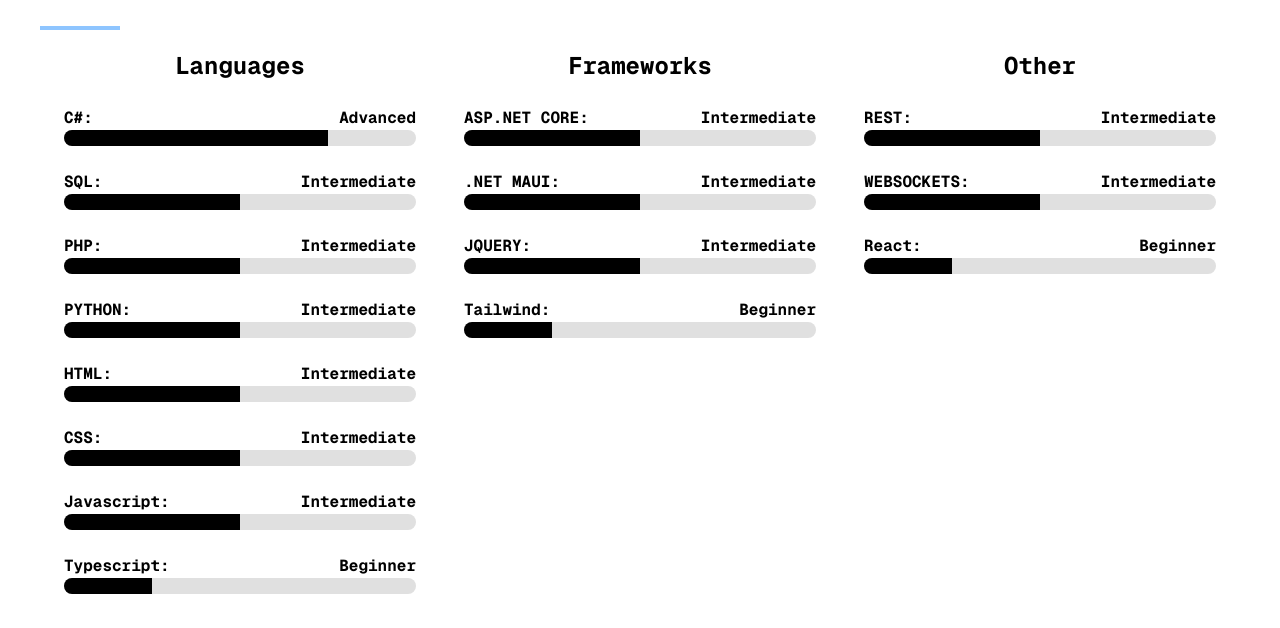
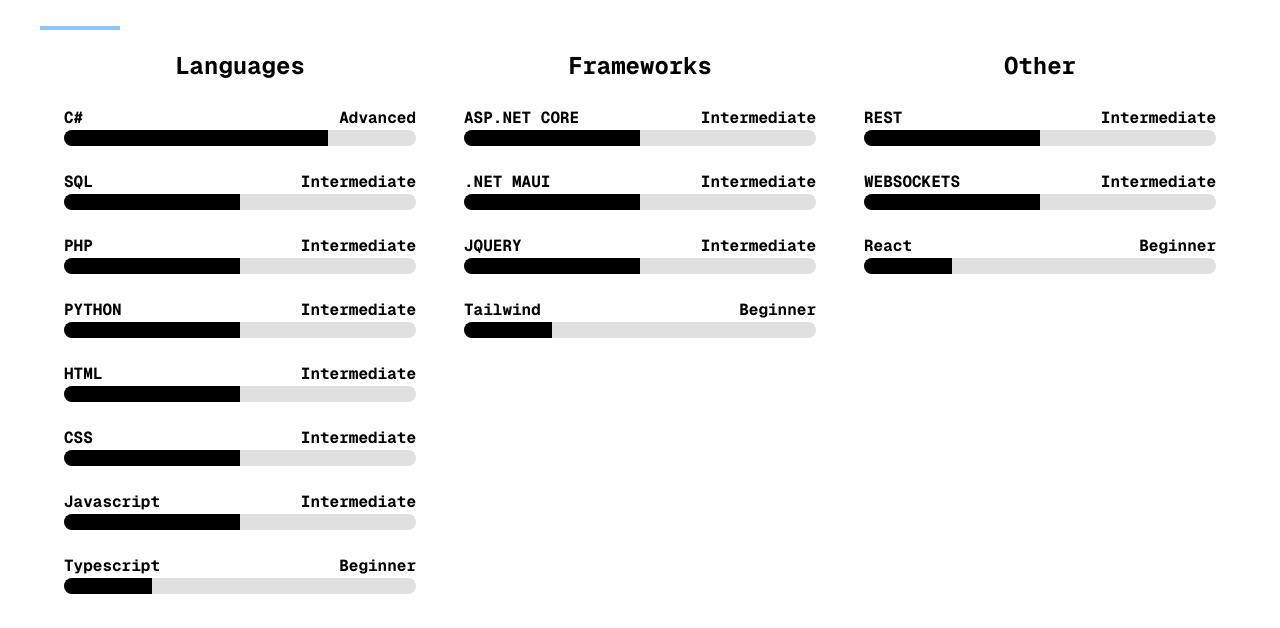
Before and after one commit to JohnNasitem/Website-Portfolio, a Next.js app in the folder Portfolio/: page / in a window 1280 px wide. Shown: the part 1154-1782 px from the top of the page. Built offline with nearby package versions, Linux system fonts and the light colour scheme.

Commit message:
removed : from skill field

```diff
--- a/Portfolio/src/components/skills-section.tsx
+++ b/Portfolio/src/components/skills-section.tsx
@@ -14,7 +14,7 @@
     return (
         <div className='m-3 sm:m-6'>
             <div className='grid grid-cols-2 grid-rows-1 font-bold'>
-                <span className='text-left'>{name}:</span>
+                <span className='text-left'>{name}</span>
                 <span className='text-right'>{SKillLevel[strenghtLevel]}</span>
             </div>
             <TailwindProgressBar percent={strenghtLevel}/>
```
